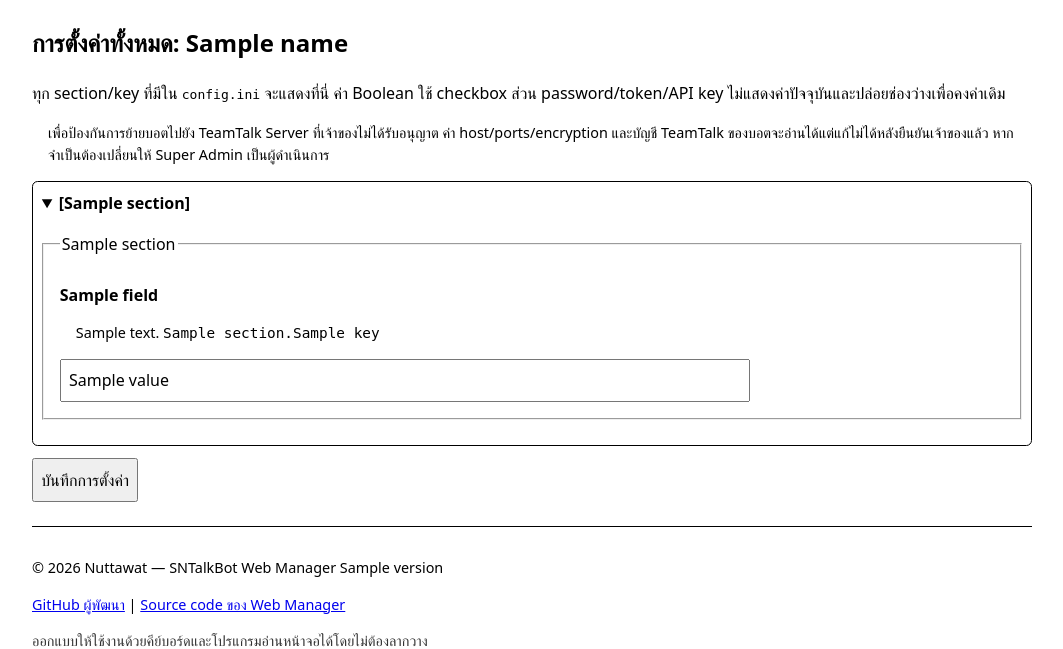
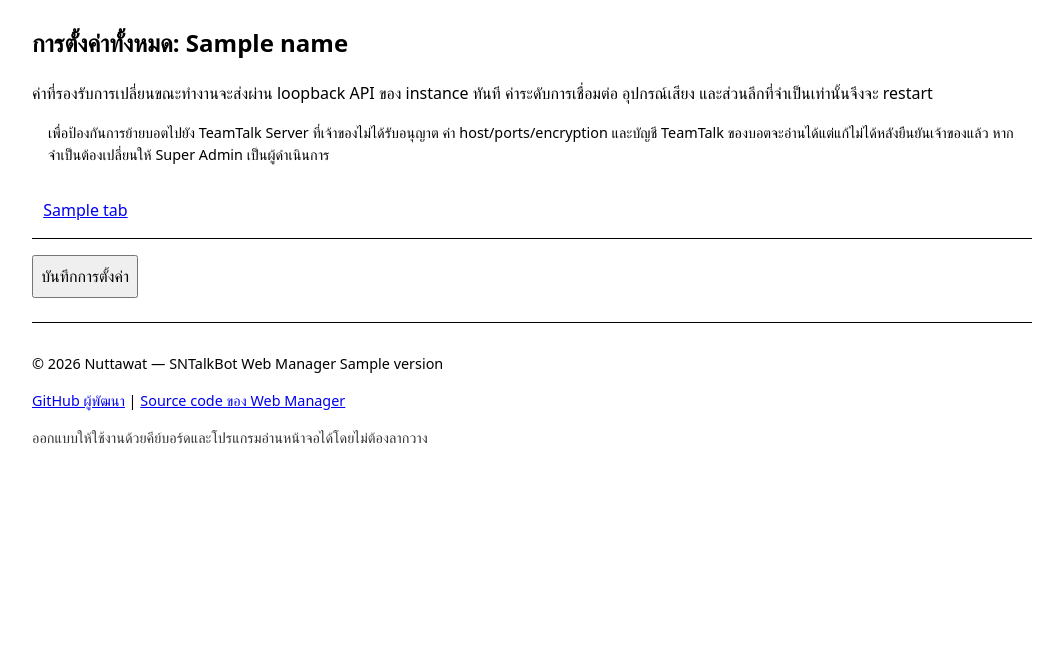
Before and after one commit to nuttawat-arch/sntalkbot-web-manager, a FastAPI app: template templates/config.html in a window 1280 px wide. Shown: the part 87-736 px from the top of the page, without its empty margins (108-1171 px from the left). Run offline with FastAPI, Linux system fonts and the light colour scheme; the template is opened without the code that fills it: most values are stand-ins (such as "Sample title", 1, 10 or a date in 2020); parts of the project's set-up code (start-up, migrations or seed data) failed here and were passed over.

Commit message:
Release SNTalkBot Web Manager 1.1.22

```diff
--- a/static/app.js
+++ b/static/app.js
@@ -391,8 +391,7 @@ document.addEventListener('click', (e) => {
     .then((data) => {
       const web = document.getElementById('remote-web');
       const helper = document.getElementById('remote-helper');
-      const image = document.getElementById('remote-image');
-      const localImage = document.getElementById('local-image');
+      const remoteBot = document.getElementById('remote-bot');
       const botVersion = document.getElementById('local-bot-version');
       if (web) {
         const local = web.dataset.localVersion || '';
@@ -403,10 +402,9 @@ document.addEventListener('click', (e) => {
         helper.textContent = data.helper_remote ? `| รุ่นบน GitHub ${data.helper_remote}${local && data.helper_remote !== local ? ' — มี TTUHelper รุ่นใหม่' : ''}` : '| ตรวจรุ่นบน GitHub ไม่สำเร็จ';
       }
       if (botVersion) botVersion.textContent = data.bot_image_version || 'ยังอ่านเวอร์ชันไม่ได้';
-      if (localImage) localImage.textContent = data.local_image_digest ? `Local digest: ${data.local_image_digest}` : 'Local digest: ยังอ่านไม่ได้';
-      if (image) {
-        const local = data.local_image_digest || '';
-        image.textContent = data.remote_image_digest ? `Remote latest: ${data.remote_image_digest}${local ? (data.remote_image_digest === local ? ' — ตรงกับ latest' : ' — มี image ใหม่') : ''}` : 'Remote latest: ตรวจไม่สำเร็จ';
+      if (remoteBot) {
+        const local = data.bot_image_version || '';
+        remoteBot.textContent = data.bot_remote ? `| รุ่นบน GitHub ${data.bot_remote}${local && data.bot_remote !== local ? ' — มี SNTalkBot image รุ่นใหม่' : ''}` : '| ตรวจรุ่นบน GitHub ไม่สำเร็จ';
       }
       status.textContent = 'ตรวจรุ่นล่าสุดเบื้องหลังเสร็จแล้ว';
     })
--- a/static/style.css
+++ b/static/style.css
@@ -2,3 +2,9 @@
 [hidden]{display:none!important}dialog{width:min(54rem,92vw);max-height:86vh;padding:1rem;border:2px solid currentColor;border-radius:.5rem}dialog::backdrop{background:rgba(0,0,0,.45)}.dialog-head{display:flex;justify-content:space-between;gap:1rem;align-items:flex-start}.dialog-head h2{margin-top:0}.danger-zone{margin-top:1rem}.instance-warning{margin:.5rem 0}
 
 .sr-only{position:absolute!important;width:1px!important;height:1px!important;padding:0!important;margin:-1px!important;overflow:hidden!important;clip:rect(0,0,0,0)!important;white-space:nowrap!important;border:0!important}
+
+/* Accessible server-rendered sub-navigation: works without JavaScript and is
+   announced as normal navigation by screen readers. */
+.subtabs{display:flex;flex-wrap:wrap;gap:.5rem;margin:1rem 0;padding:.5rem 0;border-bottom:1px solid currentColor}
+.subtabs a{padding:.45rem .7rem;text-decoration:underline}
+.subtabs a[aria-current="page"]{font-weight:700;text-decoration:none;border:2px solid currentColor;border-bottom-width:4px}
--- a/templates/config.html
+++ b/templates/config.html
@@ -1,10 +1,16 @@
 {% extends "base.html" %}{% block title %}ตั้งค่า {{ name }}{% endblock %}{% block content %}
 <h2>การตั้งค่าทั้งหมด: {{ name }}</h2>
-{% if saved %}<p class="success" role="status">บันทึก config.ini แล้ว หากบอตกำลังทำงาน Web Manager ได้สั่ง Restart ผ่าน TTUHelper ให้ค่าใหม่มีผลแล้ว; หากบอตหยุดอยู่ ค่าจะมีผลเมื่อเปิดครั้งถัดไป</p>{% endif %}
-<p>ทุก section/key ที่มีใน <code>config.ini</code> จะแสดงที่นี่ ค่า Boolean ใช้ checkbox ส่วน password/token/API key ไม่แสดงค่าปัจจุบันและปล่อยช่องว่างเพื่อคงค่าเดิม</p>
+{% if saved == 'live' %}<p class="success" role="status">บันทึกแล้วและใช้กับบอตที่กำลังทำงานทันที โดยไม่ restart</p>
+{% elif saved == 'restart' %}<p class="success" role="status">บันทึกแล้ว มีอย่างน้อยหนึ่งค่าที่ต้อง restart และ Web Manager ได้ดำเนินการให้แล้ว</p>
+{% elif saved == 'stored' %}<p class="success" role="status">บันทึกแล้ว บอตหยุดอยู่ ค่าจะพร้อมใช้เมื่อเปิดครั้งถัดไป</p>
+{% elif saved == 'unchanged' %}<p class="success" role="status">ไม่มีค่าที่เปลี่ยน จึงไม่ restart บอต</p>{% endif %}
+<p>ค่าที่รองรับการเปลี่ยนขณะทำงานจะส่งผ่าน loopback API ของ instance ทันที ค่าระดับการเชื่อมต่อ อุปกรณ์เสียง และส่วนลึกที่จำเป็นเท่านั้นจึงจะ restart</p>
 {% if user.role != 'superadmin' %}<p class="minor">เพื่อป้องกันการย้ายบอตไปยัง TeamTalk Server ที่เจ้าของไม่ได้รับอนุญาต ค่า host/ports/encryption และบัญชี TeamTalk ของบอตจะอ่านได้แต่แก้ไม่ได้หลังยืนยันเจ้าของแล้ว หากจำเป็นต้องเปลี่ยนให้ Super Admin เป็นผู้ดำเนินการ</p>{% endif %}
-<form method="post" action="/instances/{{ name }}/config"><input type="hidden" name="csrf" value="{{ csrf }}">
-{% for section in sections %}<details open><summary><strong>[{{ section.name }}]</strong></summary><fieldset><legend>{{ section.name }}</legend>
+<nav class="subtabs" aria-label="หมวดการตั้งค่าของ {{ name }}">
+{% for tab in config_tabs %}<a href="/instances/{{ name }}/config?tab={{ tab.id }}" {% if config_tab == tab.id %}aria-current="page"{% endif %}>{{ tab.label }}</a>{% endfor %}
+</nav>
+<form method="post" action="/instances/{{ name }}/config"><input type="hidden" name="csrf" value="{{ csrf }}"><input type="hidden" name="active_tab" value="{{ config_tab }}">
+{% for section in sections %}<section {% if section.tab != config_tab %}hidden{% endif %} aria-labelledby="config-section-{{ loop.index }}"><fieldset><legend id="config-section-{{ loop.index }}">[{{ section.name }}]</legend>
 {% for f in section.fields %}
 <label for="cfg__{{ f.section }}__{{ f.key }}"><strong>{{ f.label }}</strong>{% if f.locked %} — ล็อกสำหรับบัญชีผู้ใช้ทั่วไป{% endif %}</label>
 <p id="desc__{{ f.section }}__{{ f.key }}" class="minor">{{ f.description }} <code>{{ f.section }}.{{ f.key }}</code></p>
@@ -22,6 +28,6 @@
 {% else %}
 <input id="cfg__{{ f.section }}__{{ f.key }}" name="cfg__{{ f.section }}__{{ f.key }}" aria-describedby="desc__{{ f.section }}__{{ f.key }}" value="{{ f.value }}" {% if f.locked %}readonly aria-readonly="true"{% endif %}>
 {% endif %}
-{% endfor %}</fieldset></details>{% endfor %}
+{% endfor %}</fieldset></section>{% endfor %}
 <button type="submit">บันทึกการตั้งค่า</button></form>
 {% endblock %}
--- a/templates/help.html
+++ b/templates/help.html
@@ -16,7 +16,7 @@
 <h2>Global Broadcast ส่วนกลาง</h2>
 <p>Super Admin เปิดเมนู “ข้อความ Global Broadcast” เพื่อเพิ่ม/แก้/ปิด/ลบข้อความ โดย 1 ช่องคือ 1 ข้อความและข้อความหนึ่งมีหลายบรรทัดหรือลิงก์ได้ กด “เพิ่มข้อความอีก” เพื่อเปิดช่องถัดไปแล้วบันทึกพร้อมกันได้ ทุกข้อความอยู่ในรายการกลางชุดเดียว และระบบสุ่มแบบไม่ซ้ำจนกว่าจะส่งครบทุกข้อความที่เปิดใช้ก่อนเริ่มรอบใหม่</p>
 <h2>Telegram ส่วนกลาง</h2>
-<p>Super Admin เปิดเมนู “Telegram ส่วนกลาง” เพื่อกรอก Bot Token และ Default Chat ID ชุดกลางสำหรับทุก instance Token เดิมจะไม่ถูกแสดงกลับมา หาก TTUHelper เป็น 1.5.7 ขึ้นไปสามารถเลือกให้ใช้ค่ากับบอตที่กำลังรันทันทีได้</p>
+<p>Super Admin เปิดเมนู “Telegram ส่วนกลาง” เพื่อกรอก Bot Token และ Default Chat ID สำหรับ instance ที่ไม่ได้ตั้ง Telegram ของเจ้าของเอง Token เดิมจะไม่ถูกแสดงกลับมา หาก instance มี <code>telegram_bot_token</code> ของเจ้าของ ระบบจะใช้ token + Chat ID ของ instance นั้นเท่านั้นและไม่ส่งผ่าน Telegram ส่วนกลาง หาก TTUHelper เป็น 1.5.7 ขึ้นไปสามารถเลือกให้ใช้ค่ากับบอตที่กำลังรันทันทีได้</p>
 <h2>อัปเดต</h2>
 <p>หน้า “ระบบ/อัปเดต” ใช้อัปเดต Web Manager, TTUHelper และ SNTalkBot image ได้ เมื่ออัปเดต Web Manager หน้าเว็บจะพยายามคงการเชื่อมต่อไว้และแจ้งเมื่อรุ่นใหม่กลับมาออนไลน์</p>
 <h2>Reverse Proxy</h2>
--- a/templates/telegram.html
+++ b/templates/telegram.html
@@ -22,5 +22,5 @@
 <button type="submit">บันทึก Telegram ส่วนกลาง</button>
 </form>
 <h3>ค่าเฉพาะ instance เดิม</h3>
-<p class="minor">ช่อง <code>[telegram] telegram_bot_token</code> และ <code>default_chat_id</code> ใน config ของแต่ละบอตยังคงอยู่เพื่อ compatibility และใช้เป็น fallback เมื่อไม่ได้ตั้งค่าส่วนกลาง</p>
+<p class="minor">ถ้า instance ใส่ <code>[telegram] telegram_bot_token</code> ของเจ้าของเอง ระบบจะใช้ token และ Chat ID ของ instance นั้นเท่านั้น และจะไม่ผสมหรือส่งผ่าน Telegram ส่วนกลาง ค่า Telegram ส่วนกลางใช้เฉพาะ instance ที่ไม่ได้ตั้ง token ของตัวเอง</p>
 {% endblock %}
--- a/webmanager/app.py
+++ b/webmanager/app.py
@@ -42,6 +42,7 @@ DEFAULT_BOTS_ROOT = Path("/opt/sntalkbot-bots")
 TTU_SOURCE = Path(os.getenv("SNWEB_TTU_SOURCE", "/opt/ttuhelper"))
 TTU_REPO = os.getenv("SNWEB_TTU_REPO", "https://github.com/nuttawat-arch/ttuhelper.git")
 WEB_REPO = os.getenv("SNWEB_WEB_REPO", "https://github.com/nuttawat-arch/sntalkbot-web-manager.git")
+BOT_REPO = os.getenv("SNWEB_BOT_REPO", "https://github.com/nuttawat-arch/sntalkbot.git")
 GITHUB_REPOSITORY = os.getenv("SNWEB_GITHUB_REPOSITORY", "nuttawat-arch/sntalkbot").strip().lower()
 IMAGE_REPO_DEFAULT = os.getenv("TTU_IMAGE_REPO", "nuttawat0295/sntalkbot")
 IMAGE_TAG_DEFAULT = os.getenv("TTU_TAG", "latest")
@@ -490,6 +491,34 @@ def bot_api_global_broadcast(path: Path, message: str):
             return 200 <= int(resp.status) < 300
     except Exception:
         return False
+
+
+def bot_api_apply_config(path: Path, changed_keys):
+    """Apply saved config to a running bot through its authenticated loopback API."""
+    meta = read_instance_meta(path)
+    try:
+        port = int(meta.get("api_port") or 0)
+    except ValueError:
+        port = 0
+    token = meta.get("api_token", "")
+    if not port or not token:
+        return None
+    body = json.dumps({"changed_keys": list(changed_keys or [])}, ensure_ascii=False, separators=(",", ":")).encode("utf-8")
+    req = urllib.request.Request(
+        f"http://127.0.0.1:{port}/v1/config/apply",
+        data=body, method="POST",
+        headers={
+            "Authorization": f"Bearer {token}",
+            "Accept": "application/json",
+            "Content-Type": "application/json",
+        },
+    )
+    try:
+        with urllib.request.urlopen(req, timeout=1.5) as resp:
+            data = json.loads(resp.read(256 * 1024).decode("utf-8", "replace"))
+            return data if isinstance(data, dict) and data.get("ok") else None
+    except Exception:
+        return None
 
 
 def _fanout_release_event(payload: dict):
@@ -1189,6 +1218,26 @@ def _ensure_web_managed_config_defaults(cfg):
     return cfg
 
 
+CONFIG_TAB_DEFS = [
+    ("general", "ทั่วไป/การเชื่อมต่อ", {"features", "server", "bot"}),
+    ("playback", "การเล่นเสียง", {"playback", "ytdlp"}),
+    ("moderation", "จัดการ/ความปลอดภัย", {"exclusion", "accounts", "account_requests"}),
+    ("speech", "เสียงพูด/บริการ AI", {"tts", "groq", "weather"}),
+    ("integrations", "การเชื่อมต่อ/แจ้งเตือน", {"telegram", "updates", "global_broadcast"}),
+    ("advanced", "ขั้นสูง", {"ssh", "teamtalk_license"}),
+]
+
+def _config_tab_for_section(section):
+    name = str(section or "").lower()
+    for tab, _label, names in CONFIG_TAB_DEFS:
+        if name in names:
+            return tab
+    return "advanced"
+
+def config_tab_rows(sections):
+    present = {row.get("tab") for row in sections}
+    return [{"id": tab, "label": label} for tab, label, _names in CONFIG_TAB_DEFS if tab in present]
+
 def config_for_form(path: Path, user=None):
     cfg = _ensure_web_managed_config_defaults(read_config(path / "config.ini"))
     is_superadmin = bool(user and user.get("role") == "superadmin")
@@ -1205,12 +1254,13 @@ def config_for_form(path: Path, user=None):
                 "description": _field_description(section, key),
                 "options": CONFIG_ENUMS.get((section.lower(), key.lower()), []),
             })
-        sections.append({"name": section, "fields": fields})
+        sections.append({"name": section, "fields": fields, "tab": _config_tab_for_section(section)})
     return sections
 
 
 def save_config_form(path: Path, form, user=None):
     cfg = _ensure_web_managed_config_defaults(read_config(path / "config.ini"))
+    before = {(section.lower(), key.lower()): str(value) for section in cfg.sections() for key, value in cfg.items(section)}
     is_superadmin = bool(user and user.get("role") == "superadmin")
     clear_secrets = set(form.getlist("clear_secret"))
     for section in cfg.sections():
@@ -1272,6 +1322,12 @@ def save_config_form(path: Path, form, user=None):
         os.chown(path / "config.ini", 10001, 10001)
     except PermissionError:
         pass
+    changed = []
+    for section in cfg.sections():
+        for key, value in cfg.items(section):
+            if before.get((section.lower(), key.lower())) != str(value):
+                changed.append(f"{section.lower()}.{key.lower()}")
+    return changed
 
 
 def job_cookie_check(name):
@@ -1713,20 +1769,19 @@ async def dashboard_live(request: Request):
 
 
 def remote_update_status():
-    # All network/Docker-heavy checks run outside the initial HTML request and in
-    # parallel. The System page is immediately keyboard/screen-reader usable.
-    with concurrent.futures.ThreadPoolExecutor(max_workers=5) as pool:
+    # The normal System overview is intentionally version-oriented. Digest and
+    # registry diagnostics remain available to backend/doctor code, but are not
+    # fetched just to render the everyday update summary.
+    with concurrent.futures.ThreadPoolExecutor(max_workers=4) as pool:
         fw = pool.submit(remote_version, WEB_REPO)
         fh = pool.submit(remote_version, TTU_REPO)
-        fri = pool.submit(remote_image_digest)
-        fli = pool.submit(local_image_digest)
-        fbv = pool.submit(bot_image_version)
+        fb = pool.submit(remote_version, BOT_REPO)
+        fl = pool.submit(bot_image_version)
         return {
             "web_remote": fw.result(),
             "helper_remote": fh.result(),
-            "remote_image_digest": fri.result(),
-            "local_image_digest": fli.result(),
-            "bot_image_version": fbv.result(),
+            "bot_remote": fb.result(),
+            "bot_image_version": fl.result(),
         }
 
 
@@ -1782,43 +1837,53 @@ def release_notification_rows():
 
 def job_enable_release_notifications():
     rows=release_notification_rows()
-    changed=0
+    changed_instances=0
+    applied_live=0
     restarted=0
     for row in rows:
         path=bots_root() / row["name"]
         cfg=_ensure_web_managed_config_defaults(read_config(path / "config.ini"))
         if not cfg.has_section("updates"):
             cfg.add_section("updates")
-        before=(cfg.getboolean("updates","enabled",fallback=False), cfg.getboolean("updates","broadcast_enabled",fallback=True))
-        cfg.set("updates", "enabled", "True")
-        cfg.set("updates", "broadcast_enabled", "True")
-        cfg.set("updates", "repository", GITHUB_REPOSITORY)
-        tmp=path / "config.ini.tmp"
-        with tmp.open("w", encoding="utf-8") as f:
-            cfg.write(f)
-        os.chmod(tmp, 0o660)
-        os.replace(tmp, path / "config.ini")
-        try:
-            os.chown(path / "config.ini", 10001, 10001)
-        except PermissionError:
-            pass
-        if before != (True, True):
-            changed += 1
+        wanted = {"enabled": "True", "broadcast_enabled": "True", "repository": GITHUB_REPOSITORY}
+        changed_keys=[]
+        for key, value in wanted.items():
+            if cfg.get("updates", key, fallback="") != value:
+                cfg.set("updates", key, value)
+                changed_keys.append(f"updates.{key}")
+        if changed_keys:
+            tmp=path / "config.ini.tmp"
+            with tmp.open("w", encoding="utf-8") as f:
+                cfg.write(f)
+            os.chmod(tmp, 0o660)
+            os.replace(tmp, path / "config.ini")
+            try:
+                os.chown(path / "config.ini", 10001, 10001)
+            except PermissionError:
+                pass
+            changed_instances += 1
         cont=docker_container(row["name"]) or {}
-        if cont.get("running"):
-            job_emit(f"Restart {row['name']} เพื่อใช้การแจ้ง GitHub Release")
-            job_helper_action("restart", row["name"])
-            restarted += 1
-    job_emit(f"เปิดการแจ้ง GitHub Release สำหรับ Manager/Full {len(rows)} instance; เปลี่ยนค่า {changed}; restart {restarted}")
+        if cont.get("running") and changed_keys:
+            result=bot_api_apply_config(path, changed_keys)
+            if result is not None and not result.get("restart_required"):
+                applied_live += 1
+                job_emit(f"ใช้การแจ้ง GitHub Release กับ {row['name']} แบบ live แล้ว ไม่ต้อง restart")
+            else:
+                job_emit(f"Restart {row['name']} เพราะ runtime API ใช้ไม่ได้หรือมีค่าที่ต้อง restart")
+                job_helper_action("restart", row["name"])
+                restarted += 1
+    job_emit(f"Manager/Full {len(rows)} instance; เปลี่ยนค่า {changed_instances}; live {applied_live}; restart {restarted}")
 
 @app.get("/system", response_class=HTMLResponse)
-def system_page(request: Request):
+def system_page(request: Request, tab: str = "overview"):
     user=require_superadmin(request)
-    return templates.TemplateResponse("system.html", {"request": request, "user":user, "system": system_status(False, include_expensive=False), "webhook": github_webhook_status(request), "release_bots": release_notification_rows(), "csrf": csrf_token(request), "version": VERSION})
+    allowed={"overview","updates","webhook","cookies","instances"}
+    tab=tab if tab in allowed else "overview"
+    return templates.TemplateResponse("system.html", {"request": request, "user":user, "system": system_status(False, include_expensive=False), "webhook": github_webhook_status(request), "release_bots": release_notification_rows(), "system_tab": tab, "csrf": csrf_token(request), "version": VERSION})
 
 
 @app.post("/system/action")
-async def system_action(request: Request, action: str = Form(...), csrf: str = Form(...)):
+async def system_action(request: Request, action: str = Form(...), csrf: str = Form(...), return_to: str = Form("/system")):
     user=require_superadmin(request); check_csrf(request, csrf)
     mapping = {
         "install-stack": ("ติดตั้ง/ตรวจ Core Stack", job_install_stack, ()),
@@ -1835,7 +1900,7 @@ async def system_action(request: Request, action: str = Form(...), csrf: str = F
         raise HTTPException(status_code=400, detail="Unknown action")
     title, func, args = mapping[action]
     jid = jobs.create(title, func, *args, owner_user_id=int(user["id"]), kind=action)
-    return job_created_response(request, jid, "/system")
+    return job_created_response(request, jid, _safe_return_to(return_to))
 
 
 @app.get("/jobs/{jid}", response_class=HTMLResponse)
@@ -2054,10 +2119,15 @@ def instance_logs(request: Request, name: str, tail: int = 250):
 
 
 @app.get("/instances/{name}/config", response_class=HTMLResponse)
-def instance_config(request: Request, name: str, saved: int = 0):
+def instance_config(request: Request, name: str, saved: str = "", tab: str = "general"):
     user=require_login(request)
     path = instance_or_404(name,user)
-    return templates.TemplateResponse("config.html", {"request": request, "user":user, "name": name, "sections": config_for_form(path, user), "saved": saved, "csrf": csrf_token(request), "version": VERSION})
+    sections=config_for_form(path, user)
+    tabs=config_tab_rows(sections)
+    allowed={row["id"] for row in tabs}
+    if tab not in allowed:
+        tab=tabs[0]["id"] if tabs else "general"
+    return templates.TemplateResponse("config.html", {"request": request, "user":user, "name": name, "sections": sections, "config_tabs": tabs, "config_tab": tab, "saved": saved, "csrf": csrf_token(request), "version": VERSION})
 
 
 @app.post("/instances/{name}/config")
@@ -2066,15 +2136,22 @@ async def instance_config_save(request: Request, name: str):
     path = instance_or_404(name,user)
     form = await request.form()
     check_csrf(request, str(form.get("csrf", "")))
-    save_config_form(path, form, user)
+    changed_keys = save_config_form(path, form, user)
+    active_tab = str(form.get("active_tab", "general"))
+    return_url = f"/instances/{name}/config?tab={urllib.parse.quote(active_tab)}"
+    if not changed_keys:
+        return RedirectResponse(return_url + "&saved=unchanged", status_code=303)
     container = docker_container(name) or {}
     if bool(container.get("running")):
+        result = bot_api_apply_config(path, changed_keys)
+        if result is not None and not result.get("restart_required"):
+            return RedirectResponse(return_url + "&saved=live", status_code=303)
         jid = jobs.create(
             f"Apply config + restart {name}", job_helper_action, "restart", name,
             owner_user_id=int(user["id"]), kind="config-restart",
         )
-        return job_created_response(request, jid, f"/instances/{name}/config?saved=1")
-    return RedirectResponse(f"/instances/{name}/config?saved=1", status_code=303)
+        return job_created_response(request, jid, return_url + "&saved=restart")
+    return RedirectResponse(return_url + "&saved=stored", status_code=303)
 
 
 @app.post("/instances/{name}/limits")
```
Also changed, not shown: DEVELOPMENT_REPORT_TH.md (+1 -1 lines), RELEASE_NOTES_TH.md (+5 -21 lines), templates/system.html (+38 -12 lines), tools/validate_web_manager.py (+7 -3 lines), README_TH.md, 1 other file.
